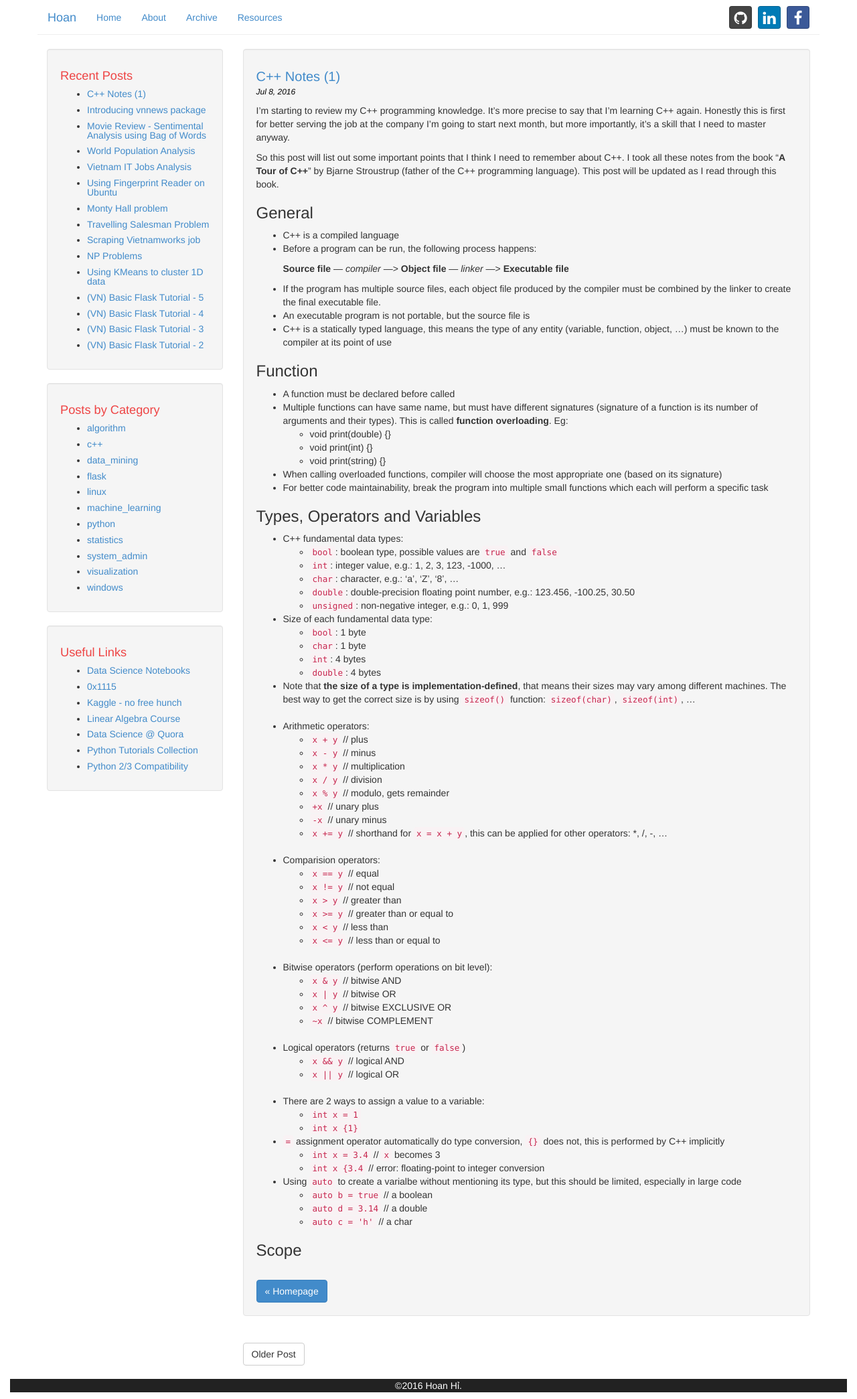
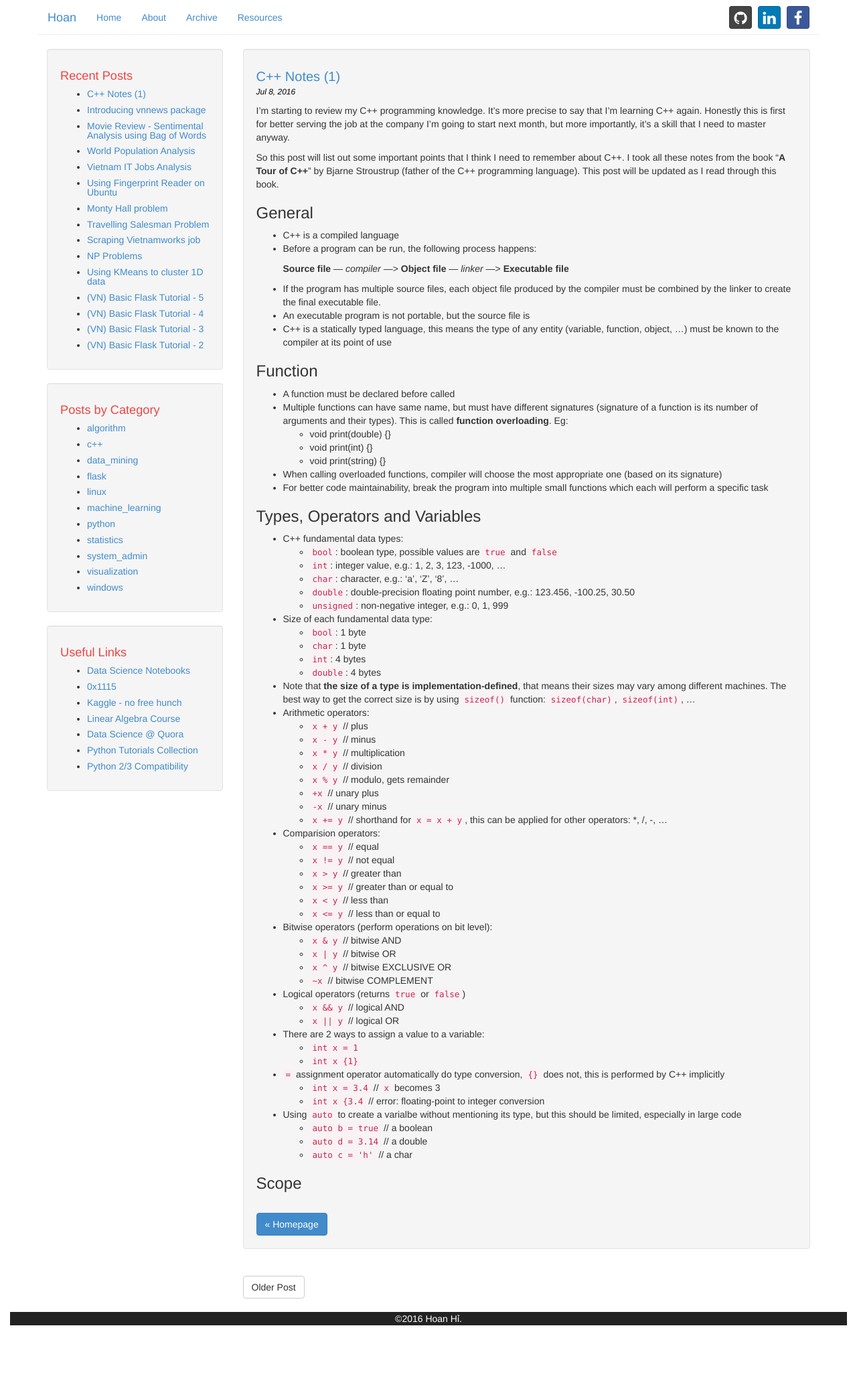
Before and after one commit to hoanvu/hoanvu.github.io, a Jekyll site: the page built from _posts/2016-07-09-c++-notes.md, in a window 1280 px wide. Shown: the whole page at 67% size. Built offline with Jekyll 4.4.1, drawn with Linux system fonts in a browser that asks for light colours; after the commit the page ends 1989 px from its top, so only the background shows below that.

Commit message:
update c++ notes

```diff
--- a/_posts/2016-07-09-c++-notes.md
+++ b/_posts/2016-07-09-c++-notes.md
@@ -46,7 +46,6 @@ So this post will list out some important points that I think I need to remember
     - `int`: 4 bytes
     - `double`: 4 bytes
 - Note that **the size of a type is implementation-defined**, that means their sizes may vary among different machines. The best way to get the correct size is by using `sizeof()` function: `sizeof(char)`, `sizeof(int)`, ...
-<br><br>
 - Arithmetic operators:
     - `x + y`   // plus
     - `x - y`   // minus
@@ -56,7 +55,6 @@ So this post will list out some important points that I think I need to remember
     - `+x`     // unary plus
     - `-x`     // unary minus
     - `x += y`  // shorthand for `x = x + y`, this can be applied for other operators: *, /, -, ...
-<br><br>
 - Comparision operators:
     - `x == y`  // equal
     - `x != y`  // not equal
@@ -64,17 +62,14 @@ So this post will list out some important points that I think I need to remember
     - `x >= y`  // greater than or equal to
     - `x < y`   // less than
     - `x <= y`  // less than or equal to
-<br><br>
 - Bitwise operators (perform operations on bit level):
     - `x & y`     // bitwise AND
     - `x | y`     // bitwise OR
     - `x ^ y`     // bitwise EXCLUSIVE OR
     - `~x`        // bitwise COMPLEMENT
-<br>   <br>
 - Logical operators (returns `true` or `false`)
     - `x && y`    // logical AND
     - `x || y`    // logical OR
-<br><br>
 - There are 2 ways to assign a value to a variable:
     - `int x = 1`
     - `int x {1}`
@@ -86,5 +81,4 @@ So this post will list out some important points that I think I need to remember
     - `auto d = 3.14`   // a double
     - `auto c = 'h'`    // a char
 
-
 ### Scope
```
